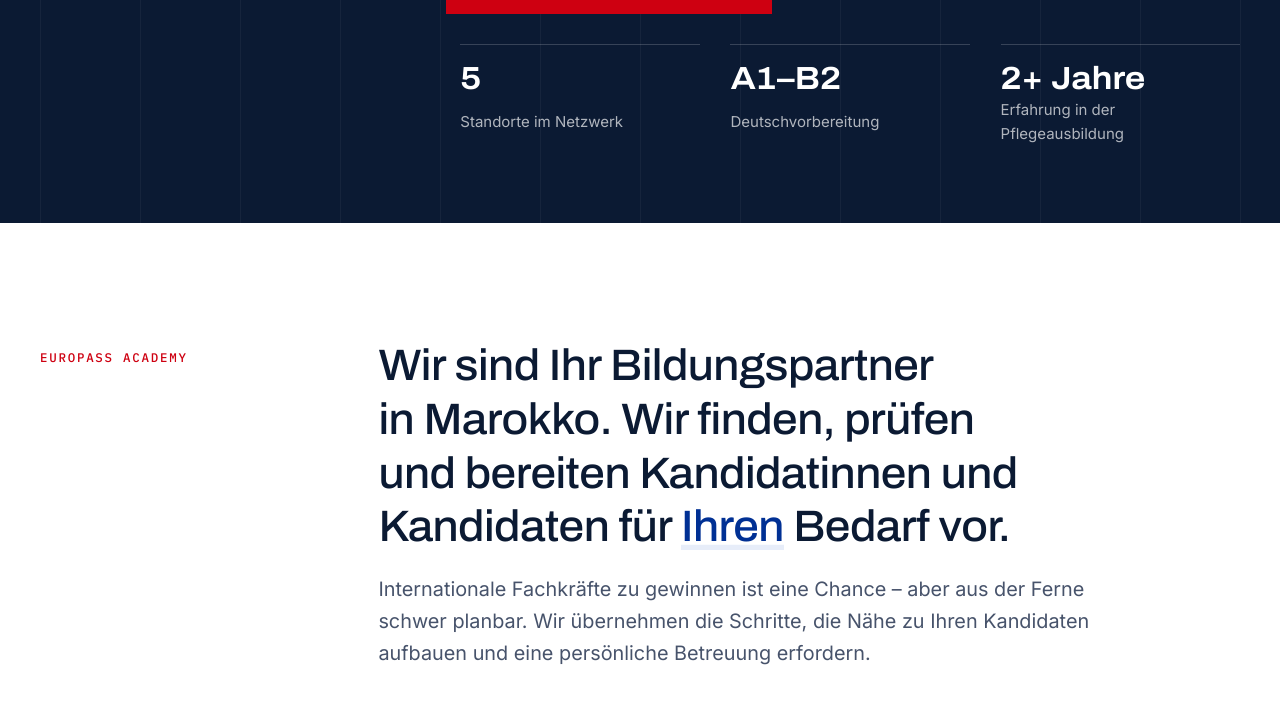
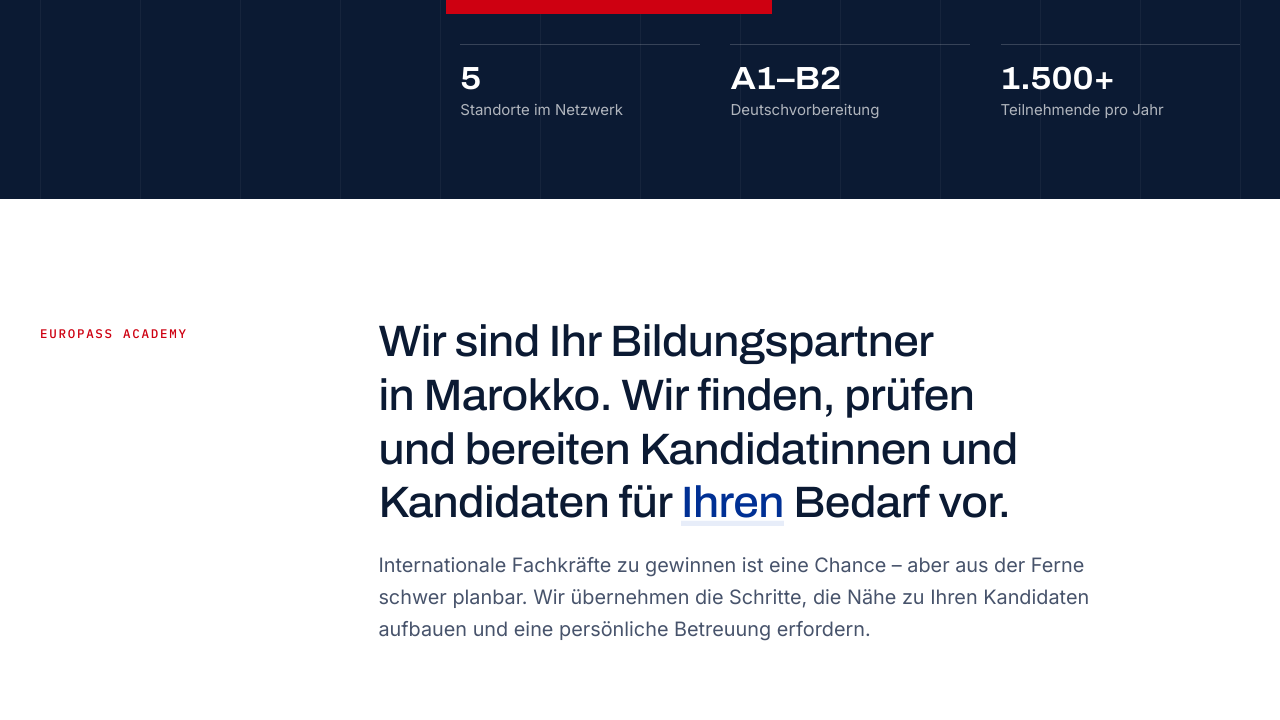
Before and after one commit to goingmorocco/Europass-b2b, a plain HTML site: page index.html in a window 1280 px wide. Shown: the part 958-1678 px from the top of the page. Drawn offline with Linux system fonts and the light colour scheme.

Commit message:
Hero: 1.500+ Teilnehmende pro Jahr

```diff
--- a/index.html
+++ b/index.html
@@ -115,7 +115,7 @@
     <ul class="hero__facts" aria-label="Europass Academy in Zahlen">
       <li><strong>5</strong><span>Standorte im Netzwerk</span></li>
       <li><strong>A1–B2</strong><span>Deutschvorbereitung</span></li>
-      <li><strong>2+ Jahre</strong><span>Erfahrung in der Pflegeausbildung</span></li>
+      <li><strong>1.500+</strong><span>Teilnehmende pro Jahr</span></li>
     </ul>
 
     <figure class="player player--hero" data-player>
```
